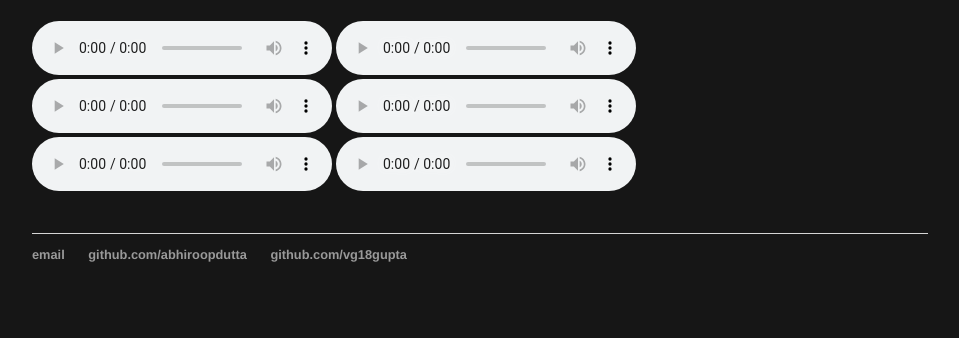
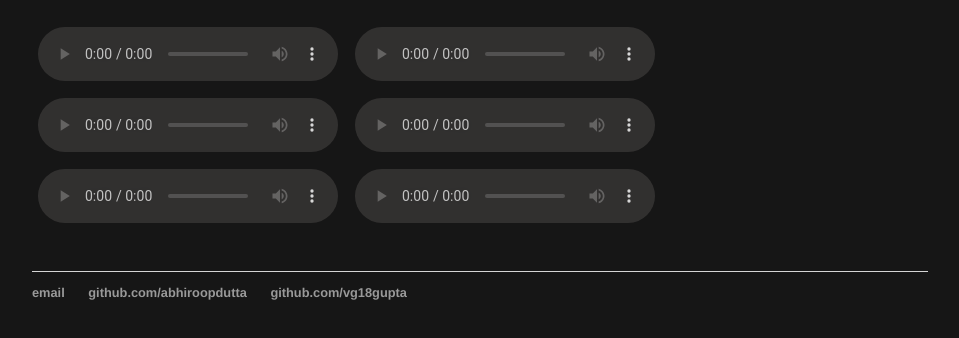
Before and after one commit to abhiroopdutta/testsite, a plain HTML site: page index.html in a window 1280 px wide. Shown: the part 184-522 px from the top of the page, without its empty margins (160-1119 px from the left). Drawn offline with Linux system fonts and the light colour scheme.

Commit message:
Black player for chrome and padding between player

```diff
--- a/css/main.css
+++ b/css/main.css
@@ -5,7 +5,9 @@ body {
 }
 
 audio{
+    padding : 0.4em;
     max-width: 100%;
+    filter: invert(80%) contrast(115%)
 
 }
 
```
